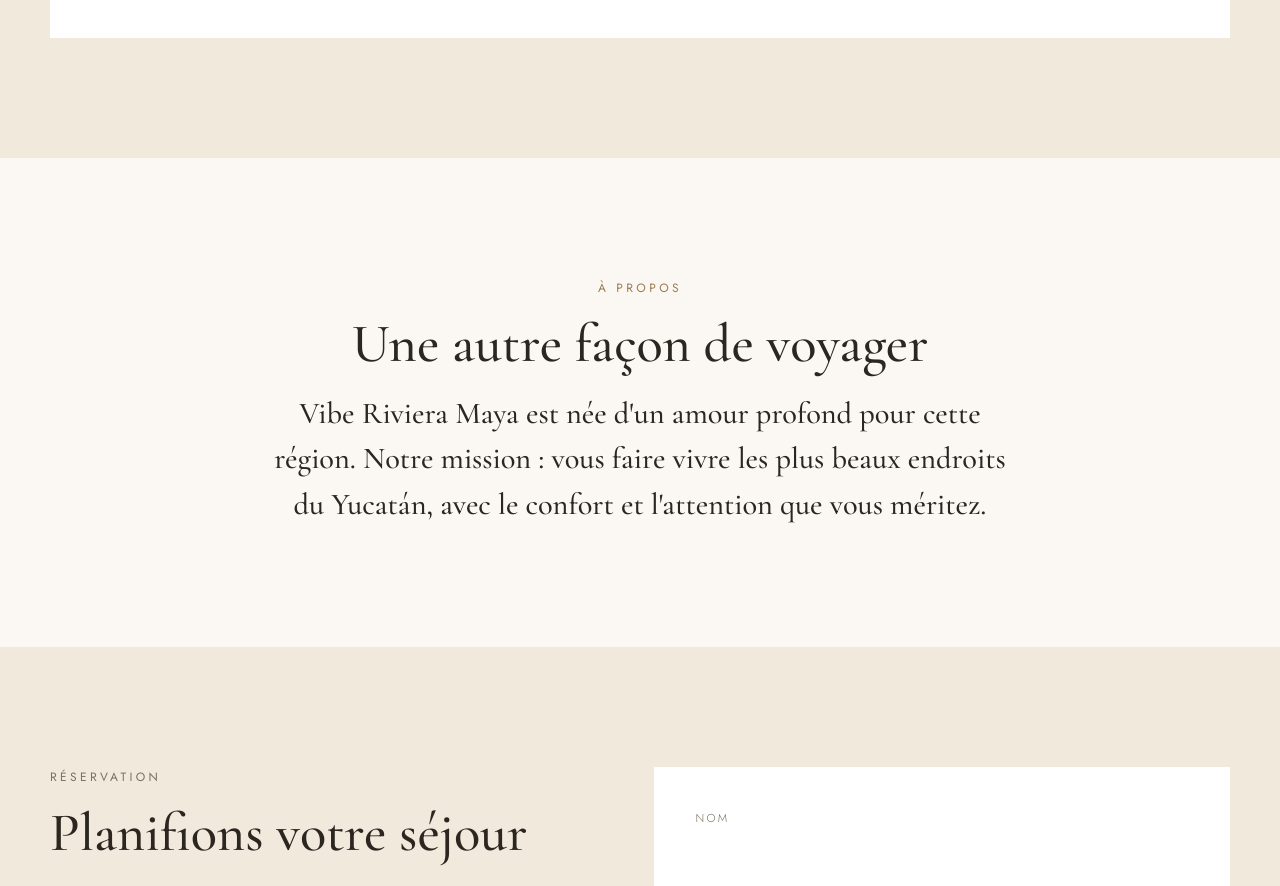
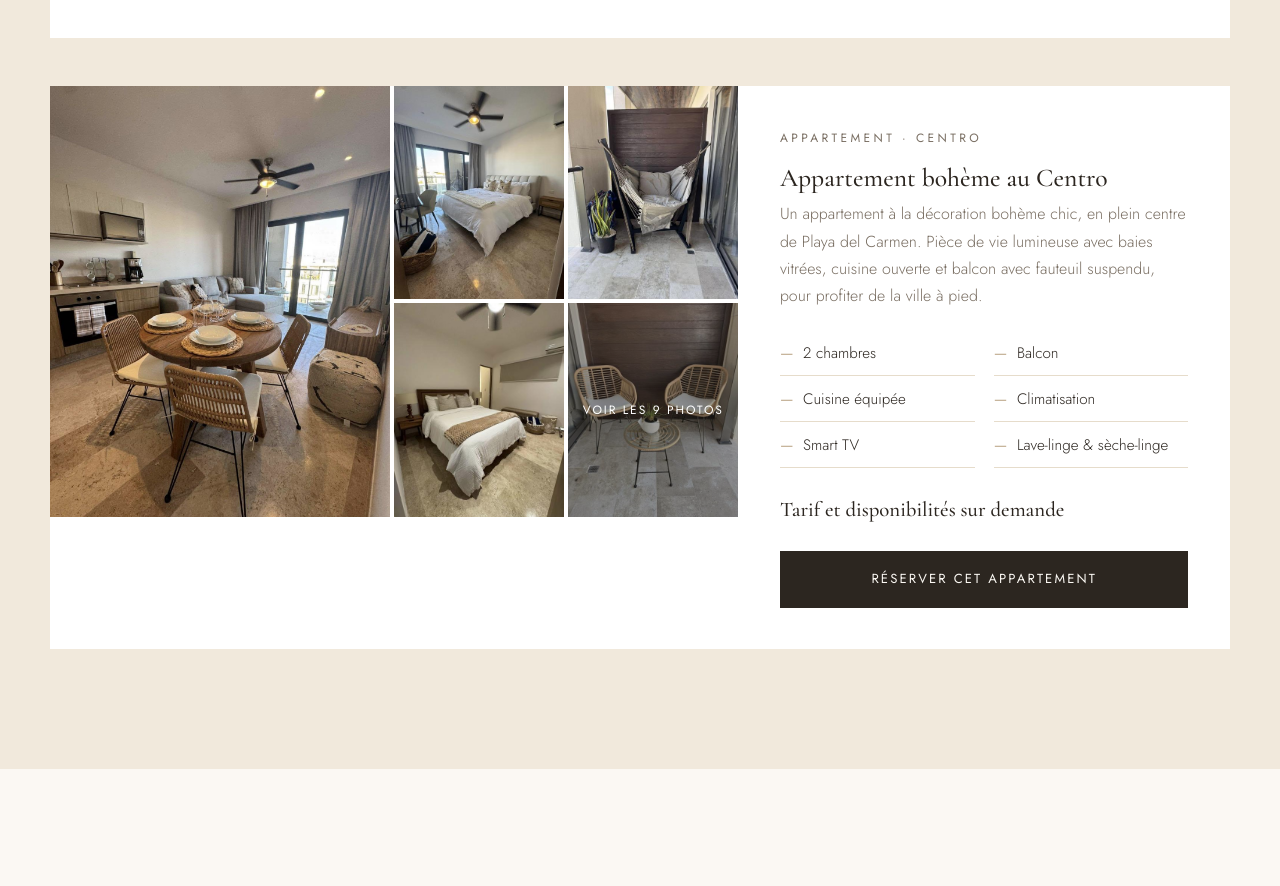
Before and after one commit to Staceyviau/vibe, a plain HTML site: page index.html in a window 1280 px wide. Shown: the part 5334-6220 px from the top of the page. Drawn offline with nearby package versions, Linux system fonts and the light colour scheme.

Commit message:
Annonce Appartement bohème au Centro (9 photos)
Co-Authored-By: Claude Opus 5.5 <noreply@anthropic.com>
Claude-Session: https://claude.ai/code/session_01CTTP6EJcTcaVHz2DfAMc8m

```diff
--- a/index.html
+++ b/index.html
@@ -188,6 +188,31 @@
             </div>
           </div>
         </article>
+
+        <article class="listing">
+          <div class="listing-gallery" data-gallery="centro" data-count="9">
+            <button class="g-main" data-index="0" aria-label="Voir les photos"><img src="images/centro/01.jpg" alt="Salon et salle à manger lumineux" loading="lazy"></button>
+            <button class="g-thumb" data-index="1"><img src="images/centro/02-min.jpg" alt="Chambre principale" loading="lazy"></button>
+            <button class="g-thumb" data-index="4"><img src="images/centro/05-min.jpg" alt="Balcon avec fauteuil suspendu" loading="lazy"></button>
+            <button class="g-thumb" data-index="5"><img src="images/centro/06-min.jpg" alt="Deuxième chambre" loading="lazy"></button>
+            <button class="g-thumb g-more" data-index="3"><img src="images/centro/04-min.jpg" alt="Balcon" loading="lazy"><span>Voir les 9 photos</span></button>
+          </div>
+          <div class="listing-body">
+            <p class="kicker">Appartement · Centro</p>
+            <h3>Appartement bohème au Centro</h3>
+            <p>Un appartement à la décoration bohème chic, en plein centre de Playa del Carmen. Pièce de vie lumineuse avec baies vitrées, cuisine ouverte et balcon avec fauteuil suspendu, pour profiter de la ville à pied.</p>
+            <ul class="amenities">
+              <li>2 chambres</li>
+              <li>Balcon</li>
+              <li>Cuisine équipée</li>
+              <li>Climatisation</li>
+              <li>Smart TV</li>
+              <li>Lave-linge &amp; sèche-linge</li>
+            </ul>
+            <p class="price-note">Tarif et disponibilités sur demande</p>
+            <a href="#contact" class="btn btn-dark" data-tour="Appartement Centro">Réserver cet appartement</a>
+          </div>
+        </article>
       </div>
     </section>
 
@@ -236,6 +261,7 @@
               <option>Xcaret</option>
               <option>Maison avec piscine privée</option>
               <option>Appartement Vaivén Playacar</option>
+              <option>Appartement Centro</option>
               <option>Location de vacances</option>
               <option>Autre demande</option>
             </select>
```
Also changed, not shown: images/centro/01-min.jpg (added), images/centro/01.jpg (added), images/centro/02-min.jpg (added), images/centro/02.jpg (added), images/centro/03-min.jpg (added), images/centro/03.jpg (added), images/centro/04-min.jpg (added), images/centro/04.jpg (added), images/centro/05-min.jpg (added), images/centro/05.jpg (added), images/centro/06-min.jpg (added), images/centro/06.jpg (added), images/centro/07-min.jpg (added), images/centro/07.jpg (added), 4 more files.
